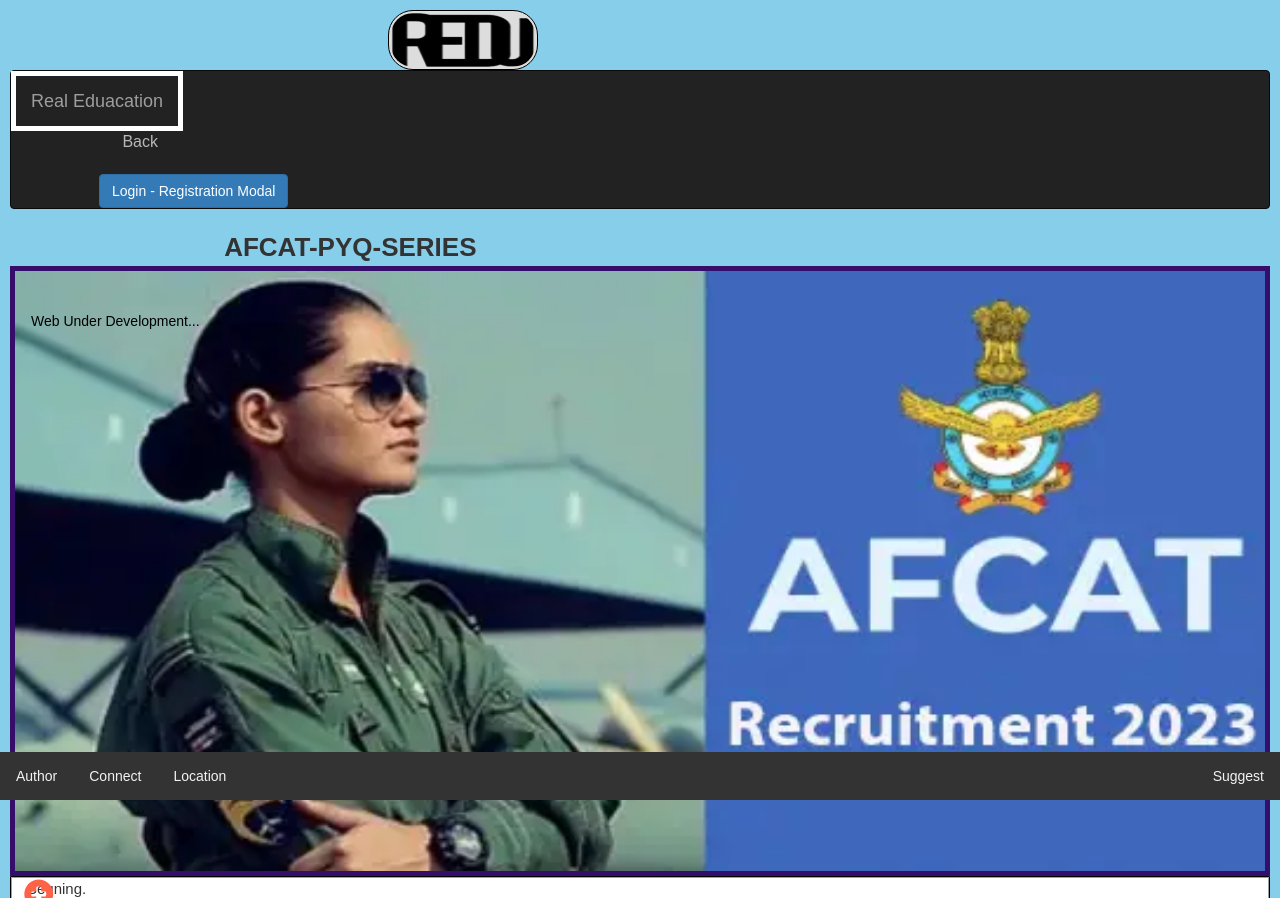
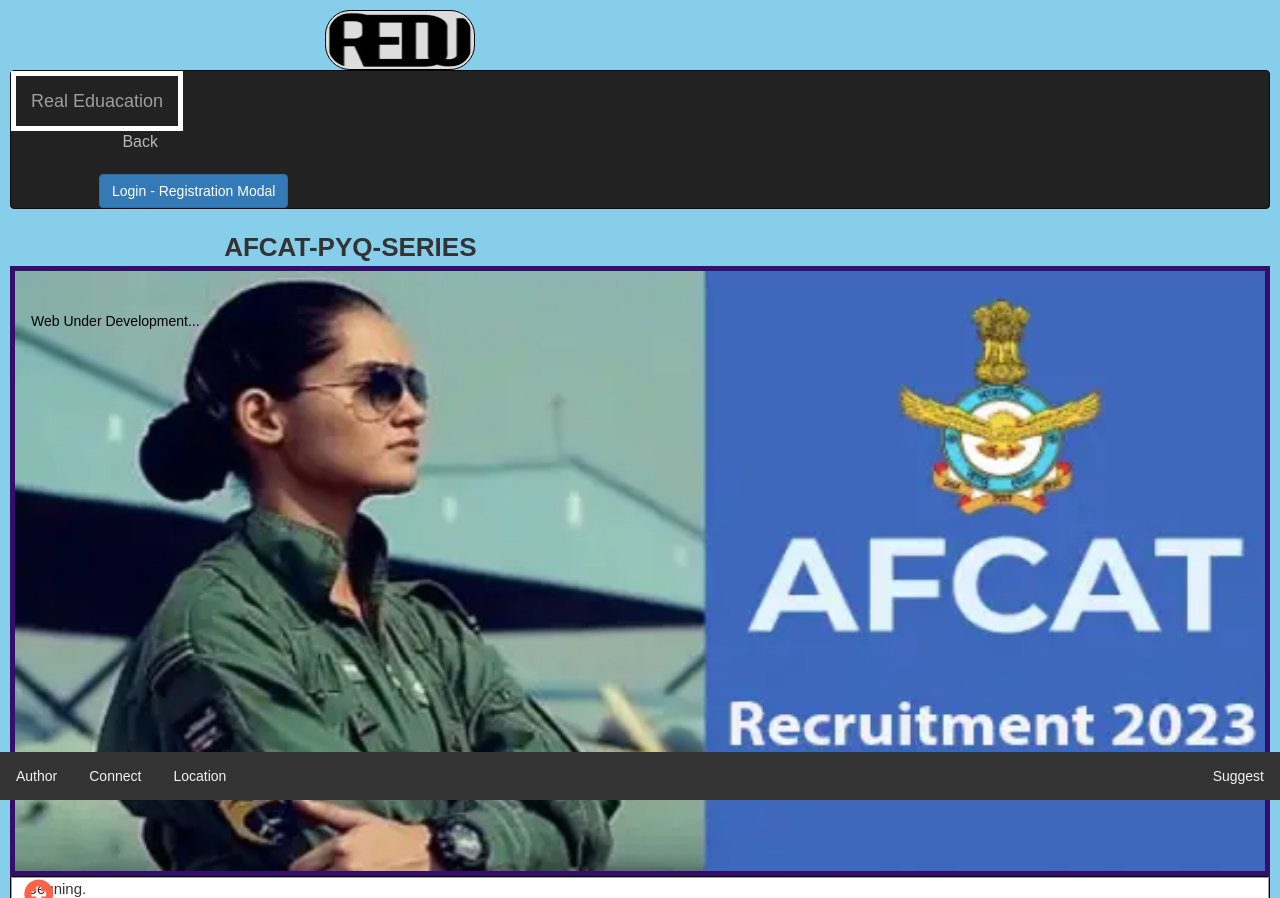
Before and after one commit to Ankush297/Practice-, a PHP site: page / in a window 1280 px wide. Shown: the top 898 px of the page. Run offline with PHP 8.4, Linux system fonts and the light colour scheme.

Commit message:
Update sub1.css

```diff
--- a/sub1.css
+++ b/sub1.css
@@ -12,7 +12,7 @@
           .first {
     width:150px;
     height:60px;
-    margin-left:30%;
+    margin-left:25%;
    margin-top:0%;
   background-color:#ddd;
   padding:2px;
```
